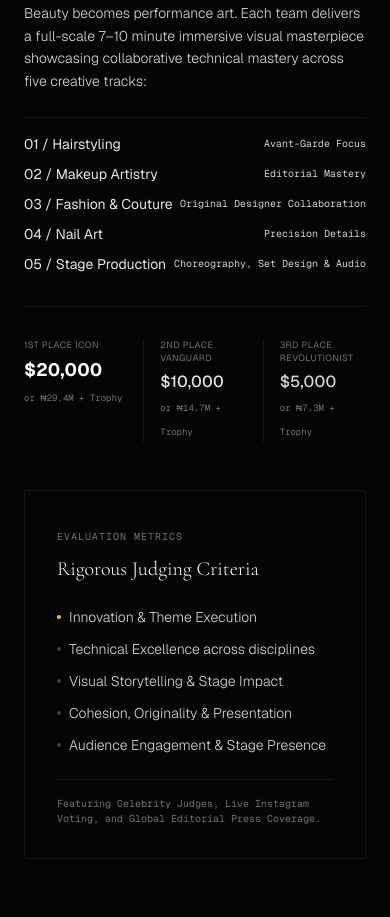
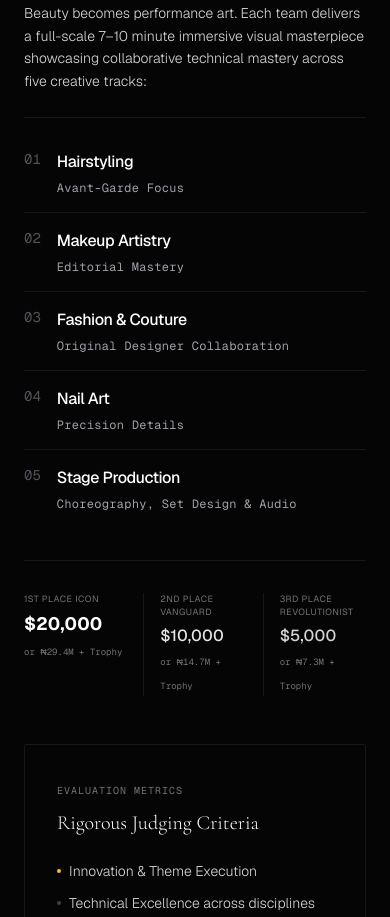
Before and after one commit to alexis800-glitch/hebs-lagos-2026, a Next.js app: page / in a window 390 px wide. Shown: the part 8366-9283 px from the top of the page. Built offline with nearby package versions, Linux system fonts and the light colour scheme.

Commit message:
fix: restructure creative tracks list into 3-part grid for mobile alignment

```diff
--- a/components/PrizeGrid.tsx
+++ b/components/PrizeGrid.tsx
@@ -121,26 +121,31 @@ export default function PrizeGrid({ initialTab = 'crowned', isSubPage = false }:
                 <p className="font-sans text-sm text-neutral-300 font-light leading-relaxed mt-4">
                   Stylists become directors. Models become performers. Beauty becomes performance art. Each team delivers a full-scale 7–10 minute immersive visual masterpiece showcasing collaborative technical mastery across five creative tracks:
                 </p>
-                <ul className="mt-6 flex flex-col gap-2.5 border-t border-neutral-900 pt-4">
-                  <li className="flex justify-between text-sm font-sans text-neutral-300">
-                    <span className="text-neutral-200">01 / Hairstyling</span>
-                    <span className="font-mono text-[10px]">Avant-Garde Focus</span>
+                <ul className="mt-6 border-t border-neutral-900 pt-4">
+                  <li className="grid grid-cols-[auto_1fr] md:grid-cols-[auto_1fr_auto] items-start md:items-center py-4 border-b border-zinc-900 last:border-0 gap-x-4 gap-y-1">
+                    <span className="text-zinc-600 font-mono text-sm leading-none pt-0.5 md:pt-0">01</span>
+                    <div className="text-white text-base font-medium tracking-tight pr-4">Hairstyling</div>
+                    <div className="col-start-2 md:col-start-3 text-zinc-400 text-xs md:text-sm font-mono tracking-wide md:text-right mt-0.5 md:mt-0">Avant-Garde Focus</div>
                   </li>
-                  <li className="flex justify-between text-sm font-sans text-neutral-300">
-                    <span className="text-neutral-200">02 / Makeup Artistry</span>
-                    <span className="font-mono text-[10px]">Editorial Mastery</span>
+                  <li className="grid grid-cols-[auto_1fr] md:grid-cols-[auto_1fr_auto] items-start md:items-center py-4 border-b border-zinc-900 last:border-0 gap-x-4 gap-y-1">
+                    <span className="text-zinc-600 font-mono text-sm leading-none pt-0.5 md:pt-0">02</span>
+                    <div className="text-white text-base font-medium tracking-tight pr-4">Makeup Artistry</div>
+                    <div className="col-start-2 md:col-start-3 text-zinc-400 text-xs md:text-sm font-mono tracking-wide md:text-right mt-0.5 md:mt-0">Editorial Mastery</div>
                   </li>
-                  <li className="flex justify-between text-sm font-sans text-neutral-300">
-                    <span className="text-neutral-200">03 / Fashion & Couture</span>
-                    <span className="font-mono text-[10px]">Original Designer Collaboration</span>
+                  <li className="grid grid-cols-[auto_1fr] md:grid-cols-[auto_1fr_auto] items-start md:items-center py-4 border-b border-zinc-900 last:border-0 gap-x-4 gap-y-1">
+                    <span className="text-zinc-600 font-mono text-sm leading-none pt-0.5 md:pt-0">03</span>
+                    <div className="text-white text-base font-medium tracking-tight pr-4">Fashion &amp; Couture</div>
+                    <div className="col-start-2 md:col-start-3 text-zinc-400 text-xs md:text-sm font-mono tracking-wide md:text-right mt-0.5 md:mt-0">Original Designer Collaboration</div>
                   </li>
-                  <li className="flex justify-between text-sm font-sans text-neutral-300">
-                    <span className="text-neutral-200">04 / Nail Art</span>
-                    <span className="font-mono text-[10px]">Precision Details</span>
+                  <li className="grid grid-cols-[auto_1fr] md:grid-cols-[auto_1fr_auto] items-start md:items-center py-4 border-b border-zinc-900 last:border-0 gap-x-4 gap-y-1">
+                    <span className="text-zinc-600 font-mono text-sm leading-none pt-0.5 md:pt-0">04</span>
+                    <div className="text-white text-base font-medium tracking-tight pr-4">Nail Art</div>
+                    <div className="col-start-2 md:col-start-3 text-zinc-400 text-xs md:text-sm font-mono tracking-wide md:text-right mt-0.5 md:mt-0">Precision Details</div>
                   </li>
-                  <li className="flex justify-between text-sm font-sans text-neutral-300">
-                    <span className="text-neutral-200">05 / Stage Production</span>
-                    <span className="font-mono text-[10px]">Choreography, Set Design & Audio</span>
+                  <li className="grid grid-cols-[auto_1fr] md:grid-cols-[auto_1fr_auto] items-start md:items-center py-4 border-b border-zinc-900 last:border-0 gap-x-4 gap-y-1">
+                    <span className="text-zinc-600 font-mono text-sm leading-none pt-0.5 md:pt-0">05</span>
+                    <div className="text-white text-base font-medium tracking-tight pr-4">Stage Production</div>
+                    <div className="col-start-2 md:col-start-3 text-zinc-400 text-xs md:text-sm font-mono tracking-wide md:text-right mt-0.5 md:mt-0">Choreography, Set Design &amp; Audio</div>
                   </li>
                 </ul>
               </div>
```
